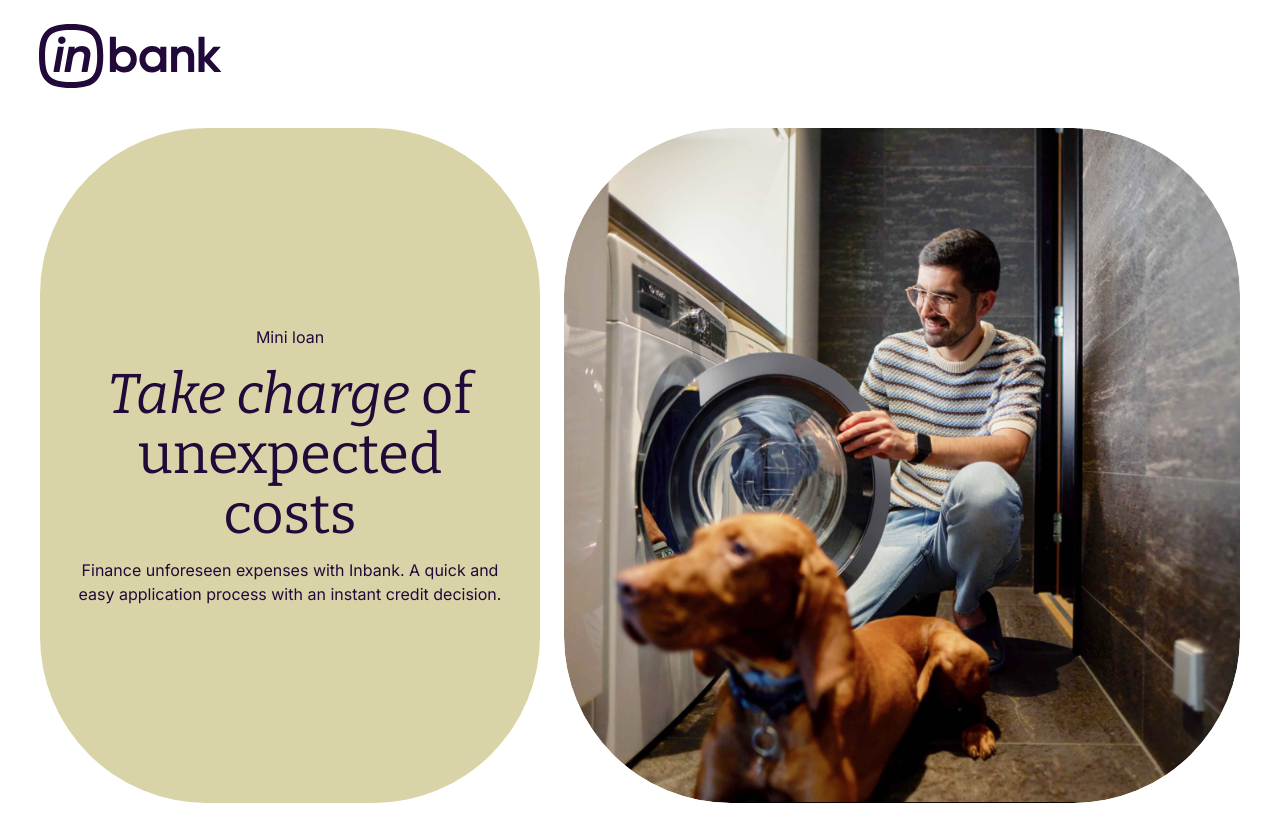
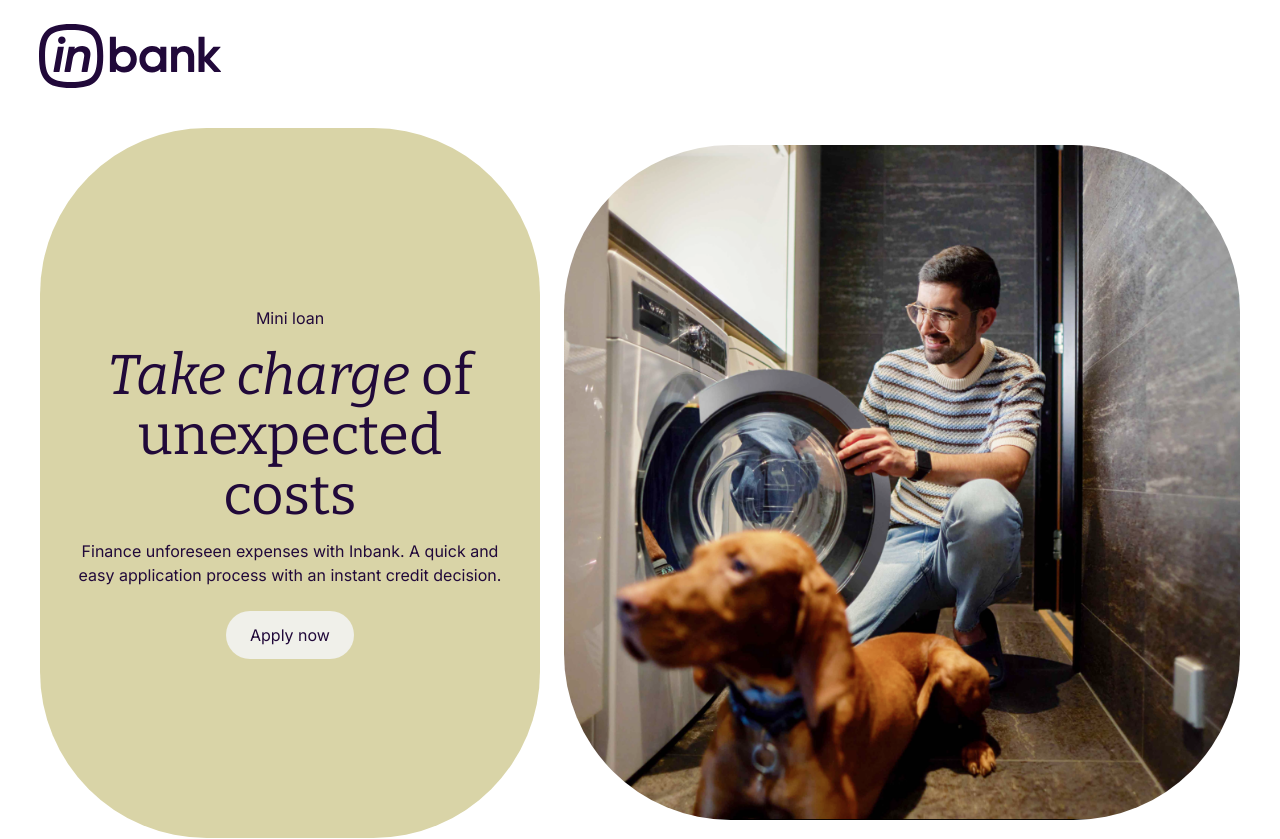
Before and after one commit to Listttt/inbank, a Vue app: page / in a window 1280 px wide. Shown: the top 839 px of the page. Built offline with nearby package versions, Linux system fonts and the light colour scheme; no server answers.

Commit message:
Added button on card: scrolls to calculator.

```diff
--- a/src/app/translations/en.json
+++ b/src/app/translations/en.json
@@ -30,6 +30,9 @@
     }
   },
   "widget":{
+    "card": {
+      "button": "@:common.apply now"
+    },
     "calculator": {
       "output": {
         "payment": "@:shared.payment",
--- a/src/pages/home/ui/HomePage.vue
+++ b/src/pages/home/ui/HomePage.vue
@@ -2,13 +2,26 @@
 import {IbImage} from "@/shared/image";
 import {IbCardWidget} from "@/widgets/card";
 import {IbCalculatorWidget} from "@/widgets/calculator";
+import {onMounted, ref} from "vue";
+
+const cardWidget = ref(null);
+const calculatorWidget = ref<HTMLElement | null>(null);
+
+onMounted(() => {
+  //@ts-ignore
+  cardWidget.value?.onClick(function() {
+    calculatorWidget.value?.scrollIntoView({behavior: 'smooth'})
+  });
+})
+
+
 </script>
 
 <template>
   <main class="ib-container">
     <div class="ib-content">
       <div class="ib-card">
-        <ib-card-widget/>
+        <ib-card-widget ref="cardWidget"/>
       </div>
       <div class="ib-image">
         <ib-image
@@ -16,7 +29,7 @@ import {IbCalculatorWidget} from "@/widgets/calculator";
         />
       </div>
     </div>
-    <div class="ib-calculator">
+    <div ref="calculatorWidget" class="ib-calculator">
       <ib-calculator-widget/>
     </div>
   </main>
--- a/src/shared/button/ui/IbButton.vue
+++ b/src/shared/button/ui/IbButton.vue
@@ -5,6 +5,7 @@ interface ButtonPropsInterface {
 }
 
 const props = defineProps<ButtonPropsInterface>();
+
 </script>
 
 <template>
@@ -29,6 +30,7 @@ const props = defineProps<ButtonPropsInterface>();
 }
 
 .ib-button:hover {
+  cursor: pointer;
   background: #BBA8FF;
 }
 
--- a/src/widgets/card/ui/IbCardWidget.vue
+++ b/src/widgets/card/ui/IbCardWidget.vue
@@ -1,6 +1,16 @@
 <script setup lang="ts">
 
 import {IbTranslatedText} from "@/entities/translated-text";
+import {IbButton} from "@/shared/button";
+
+let click = () => {};
+const onClick = (fn: () => {}) => click = fn;
+
+defineExpose(
+    {
+      onClick
+    }
+)
 </script>
 
 <template>
@@ -14,6 +24,10 @@ import {IbTranslatedText} from "@/entities/translated-text";
     <div class="inter-400">
       <ib-translated-text t-key="card.lines.third"/>
     </div>
+
+    <ib-button class="ib-button" @click="click()">
+      <ib-translated-text t-key="widget.card.button"/>
+    </ib-button>
   </div>
 </template>
 
@@ -29,4 +43,8 @@ import {IbTranslatedText} from "@/entities/translated-text";
   padding: clamp(4rem, -6.775rem + 22.389vw, 14.719rem) clamp(1.5rem, 0.495rem + 2.089vw, 2.5rem);
 }
 
+.ib-button {
+  margin: 24px 0 0;
+  background: #F0F0EA !important;
+}
 </style>
```
